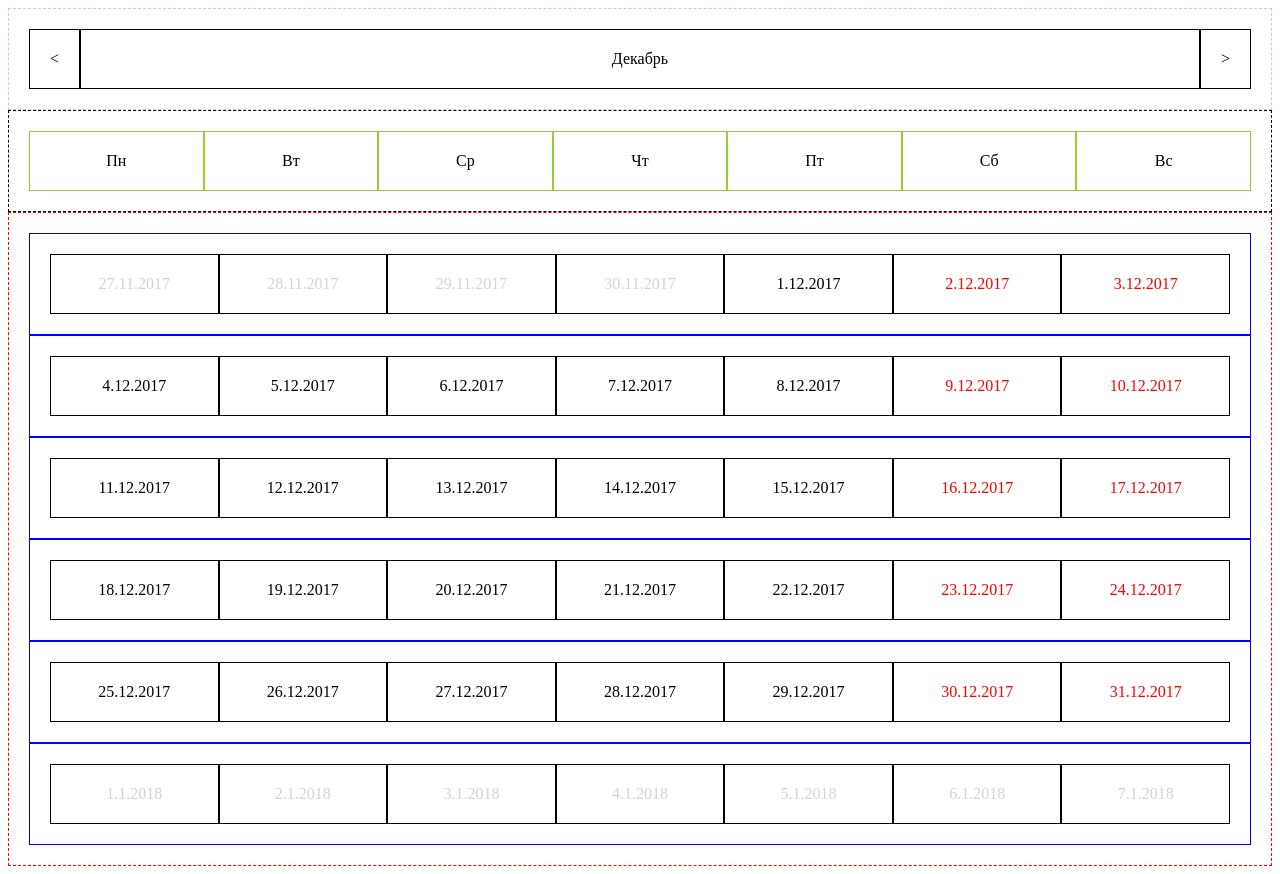
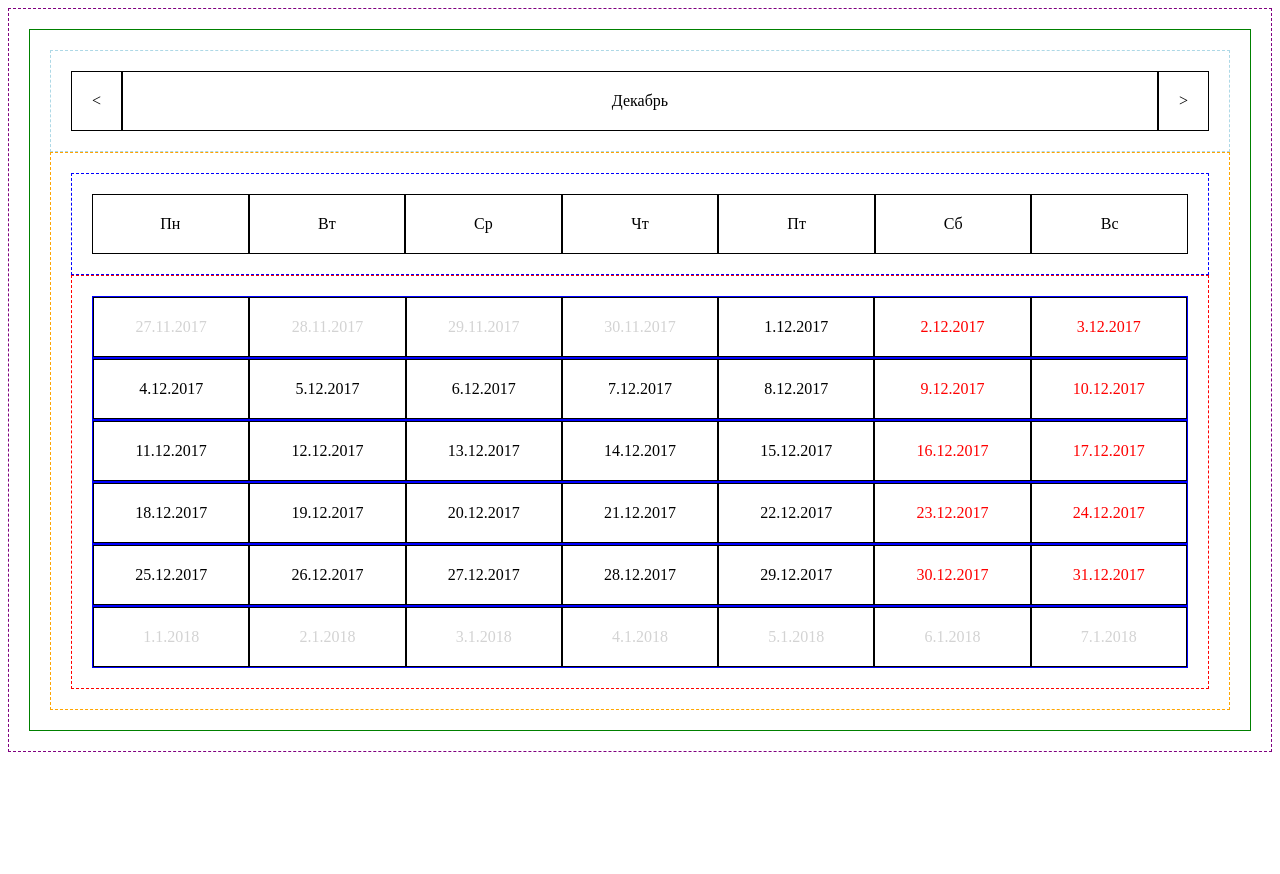
Before and after one commit to liza-rd-brain/Calenadar, a plain HTML site: page clean-part-3/main.html in a window 1280 px wide. After the commit the page ends 800 px from the top, so only its background shows below. Drawn offline with Linux system fonts and the light colour scheme.

Commit message:
1. Все компоненты теперь рисуются динамически. Статический только один компонент container.

```diff
--- a/clean-part-3/components/calendar.js
+++ b/clean-part-3/components/calendar.js
@@ -1,35 +1,25 @@
 function Calendar() { }
-
 let cprt = Calendar.prototype
-cprt.CLASS_NAME = "Calendar"
+cprt.CLASS_NAME = "calendar"
 //объект Date - системно обновляемый!! следовательно systemDate будет автоматически обновляться
 //именно в твоем часовом поясе
 
 // как понять, какие переменные определять внутри render-а?!
+//от startDate или curentDate нужно//можно избавиться?!?!?
 var startDate = new Date()
-//от startDate или curentDate нужно избавиться
 var curentDate = new Date(startDate.getFullYear(), startDate.getMonth(), startDate.getDate())
 
 var daysCount = 7;
 var weekCount = 6;
-var nameMonth = ["Январь", "Февраль", "Март", "Апрель", "Май", "Июнь", "Июль", "Август", "Сентябрь", "Октябрь", "Ноябрь", "Декабрь"]
+//var nameMonth = ["Январь", "Февраль", "Март", "Апрель", "Май", "Июнь", "Июль", "Август", "Сентябрь", "Октябрь", "Ноябрь", "Декабрь"]
 cprt.render = function () {
+    let calendarEl = document.createElement("div")
+    calendarEl.className = this.CLASS_NAME
+    container.appendChild(calendarEl)
 
-    var daysGridEl = new DaysGrid(startDate, weekCount, daysCount).render()
-    console.log(daysGridEl)
-    // грид пока просто элемент придуманный и лежащий в html коде
-    grid.appendChild(daysGridEl)
-
-
-    let leftArrowClick = document.getElementById("leftArrow")
-    leftArrowClick.onclick = previousGrid
-
-    let rightArrowClick = document.getElementById("rightArrow")
-    rightArrowClick.onclick = followingGrid
-
-    //месяц в верхней строчке календаря
-    сurrentMonth.innerHTML = nameMonth[curentDate.getMonth()]
+    let navigatorEl = new Navigator(curentDate, calendarEl).render()
+    let gridEl = new Grid(startDate, weekCount, daysCount, calendarEl).render()
 }
 
 
-window.onload = cprt.render
+cprt = null
--- a/clean-part-3/components/currentMonth.js
+++ b/clean-part-3/components/currentMonth.js
@@ -1 +1,14 @@
-сurrentMonth.innerHTML = nameMonth[curentDate.getMonth()]
+function CurrentMonth(curentDate, navigatorEl) {
+    this.curentDate = curentDate
+    this.navigatorEl = navigatorEl
+}
+cmprt = CurrentMonth.prototype
+cmprt.CLASS_NAME = "currentMonth"
+cmprt.render = function () {
+    let nameMonth = ["Январь", "Февраль", "Март", "Апрель", "Май", "Июнь", "Июль", "Август", "Сентябрь", "Октябрь", "Ноябрь", "Декабрь"]
+    let currentMonthEl = document.createElement("div")
+    currentMonthEl.className = this.CLASS_NAME
+    currentMonthEl.innerHTML = nameMonth[this.curentDate.getMonth()]
+    this.navigatorEl.appendChild(currentMonthEl)
+}
+cmprt = null
--- a/clean-part-3/components/daysGrid.js
+++ b/clean-part-3/components/daysGrid.js
@@ -1,11 +1,11 @@
-function DaysGrid(startDate, weekCount, daysCount) {
+function DaysGrid(startDate, weekCount, daysCount, gridEl) {
     this.startDate = startDate
     this.weekCount = weekCount
     this.daysCount = daysCount
+    this.gridEl = gridEl
 }
 
 let dgprt = DaysGrid.prototype
-
 dgprt.CLASS_NAME = "daysGrid"
 
 dgprt.render = function () {
@@ -15,6 +15,7 @@ dgprt.render = function () {
 
     let daysGridEl = document.createElement("div");
     daysGridEl.className = this.CLASS_NAME
+    this.gridEl.appendChild(daysGridEl)
 
     //потому что пока не знаю как иначе
     //проверка: укороченная ли первая неделя-?!
--- /dev/null
+++ b/clean-part-3/components/daysOfWeek.js
@@ -0,0 +1,21 @@
+//здесь будем рисовать строчку с именами дней недели
+function DaysOfWeek(daysCount, gridEl) {
+    this.daysCount = daysCount
+    this.gridEl = gridEl
+}
+let dowprt = DaysOfWeek.prototype
+dowprt.CLASS_NAME = "daysOfWeek"
+
+dowprt.render = function () {
+    let daysOfWeekEl = document.createElement("div");
+    daysOfWeekEl.className = this.CLASS_NAME
+    this.gridEl.appendChild(daysOfWeekEl)
+    let i
+    for (i = 0; i < daysCount; i++) {
+        let nameOfDayEl = new NameOfDayEl(daysOfWeekEl,i).render()
+
+    }
+
+
+}
+dowprt = null
--- a/clean-part-3/components/daysWeek.js
+++ b/clean-part-3/components/daysWeek.js
@@ -29,7 +29,6 @@ wprt.render = function () {
     let firstDate = this.firstDate
     let variableDate = new Date(this.startDate.getFullYear(), this.startDate.getMonth(), this.startDate.getDate())
     let daysWeekEl = document.createElement("div")
-
     daysWeekEl.className = this.CLASS_NAME
 
     function selectionsDay() {
--- /dev/null
+++ b/clean-part-3/components/grid.js
@@ -0,0 +1,21 @@
+function Grid(startDate, weekCount, daysCount, calendarEl) {
+    this.startDate = startDate
+    this.weekCount = weekCount
+    this.daysCount = daysCount
+    this.calendarEl = calendarEl
+}
+
+let gprt = Grid.prototype
+gprt.CLASS_NAME = "grid"
+
+gprt.render = function () {
+    let gridEl = document.createElement("div")
+    gridEl.className = this.CLASS_NAME
+    this.calendarEl.appendChild(gridEl)
+
+    let daysOfWeekEl = new DaysOfWeek(daysCount, gridEl).render()
+    let daysGridEl = new DaysGrid(startDate, weekCount, daysCount, gridEl).render()
+
+}
+
+gprt = null
--- a/clean-part-3/components/leftArrow.js
+++ b/clean-part-3/components/leftArrow.js
@@ -1,10 +1,16 @@
-function previousGrid() {
+function LeftArrow(navigatorEl) {
+    this.navigatorEl = navigatorEl
+}
 
-        daysGridEl = document.getElementsByClassName("daysGrid")
-        curentDate = new Date(curentDate.getFullYear(), curentDate.getMonth() - 1, curentDate.getDate())
-        //curentDate = new Date(curentDate.getFullYear(), curentDate.getMonth(), curentDate.getDate() - daysCount * weekCount)
+laprt = LeftArrow.prototype
+laprt.CLASS_NAME = "leftArrow"
 
-        daysPreviousGridEl = new DaysGrid(curentDate).render()
-        grid.replaceChild(daysPreviousGridEl, daysGridEl[0])
-        сurrentMonth.innerHTML = nameMonth[curentDate.getMonth()]
-    }
+laprt.render = function () {
+    let leftArrowEl = document.createElement("div")
+    leftArrowEl.className = this.CLASS_NAME
+    leftArrowEl.innerHTML = "<"
+    this.navigatorEl.appendChild(leftArrowEl)
+}
+
+
+laprt = null
--- /dev/null
+++ b/clean-part-3/components/nameOfDay.js
@@ -0,0 +1,18 @@
+function NameOfDayEl(daysOfWeekEl,i) {
+    this.daysOfWeekEl = daysOfWeekEl
+    this.i = i
+}
+
+let nodprt = NameOfDayEl.prototype
+nodprt.CLASS_NAME = "nameOfDay"
+
+nodprt.render = function () {
+
+    let nameOfDays = ["Пн", "Вт", "Ср", "Чт", "Пт", "Сб", "Вс"]
+
+    let nameOfDayEl = document.createElement("div")
+    nameOfDayEl.className = this.CLASS_NAME
+    nameOfDayEl.innerHTML = nameOfDays[this.i]
+    this.daysOfWeekEl.appendChild(nameOfDayEl)
+
+}
--- a/clean-part-3/components/navigator.js
+++ b/clean-part-3/components/navigator.js
@@ -1,27 +1,22 @@
-let leftArrowClick = document.getElementById("leftArrow")
-leftArrowClick.onclick = previousGrid
+function Navigator(curentDate, calendarEl) {
+    this.curentDate = curentDate
+    this.calendarEl = calendarEl
+}
 
-let rightArrowClick = document.getElementById("rightArrow")
-rightArrowClick.onclick = followingGrid
+let nprt = Navigator.prototype
+nprt.CLASS_NAME = "navigator"
 
-/*function previousGrid() {
+nprt.render = function () {
 
-        daysGridEl = document.getElementsByClassName("daysGrid")
-        curentDate = new Date(curentDate.getFullYear(), curentDate.getMonth() - 1, curentDate.getDate())
-        //curentDate = new Date(curentDate.getFullYear(), curentDate.getMonth(), curentDate.getDate() - daysCount * weekCount)
+    let navigatorEl = document.createElement("div")
+    navigatorEl.className = this.CLASS_NAME
+    this.calendarEl.appendChild(navigatorEl)
 
-        daysPreviousGridEl = new DaysGrid(curentDate).render()
-        grid.replaceChild(daysPreviousGridEl, daysGridEl[0])
-        сurrentMonth.innerHTML = nameMonth[curentDate.getMonth()]
-    }
+    let leftArrowEl = new LeftArrow(navigatorEl).render()
+    let currentMonthEl = new CurrentMonth(curentDate, navigatorEl).render()
+    let rightArrowEl = new RightArrow(navigatorEl).render()
 
-    function followingGrid() {
+}
 
-        daysGridEl = document.getElementsByClassName("daysGrid")
-        curentDate = new Date(curentDate.getFullYear(), curentDate.getMonth() + 1, curentDate.getDate())
-        //curentDate = new Date(curentDate.getFullYear(), curentDate.getMonth(), curentDate.getDate() + daysCount * weekCount)
 
-        daysFollowingGridEl = new DaysGrid(curentDate).render()
-        grid.replaceChild(daysFollowingGridEl, daysGridEl[0])
-        сurrentMonth.innerHTML = nameMonth[curentDate.getMonth()]
-    }*/
+nprt = null
--- a/clean-part-3/components/rightArrow.js
+++ b/clean-part-3/components/rightArrow.js
@@ -1,10 +1,16 @@
-function followingGrid() {
+function RightArrow(navigatorEl) {
+    this.navigatorEl = navigatorEl
+}
 
-        daysGridEl = document.getElementsByClassName("daysGrid")
-        curentDate = new Date(curentDate.getFullYear(), curentDate.getMonth() + 1, curentDate.getDate())
-        //curentDate = new Date(curentDate.getFullYear(), curentDate.getMonth(), curentDate.getDate() + daysCount * weekCount)
+raprt = RightArrow.prototype
+raprt.CLASS_NAME = "rightArrow"
 
-        daysFollowingGridEl = new DaysGrid(curentDate).render()
-        grid.replaceChild(daysFollowingGridEl, daysGridEl[0])
-        сurrentMonth.innerHTML = nameMonth[curentDate.getMonth()]
-    }
+raprt.render = function () {
+    let rightArrowEl = document.createElement("div")
+    rightArrowEl.className = this.CLASS_NAME
+    rightArrowEl.innerHTML = ">"
+    this.navigatorEl.appendChild(rightArrowEl)
+}
+
+
+raprt = null
--- a/clean-part-3/main.css
+++ b/clean-part-3/main.css
@@ -1,50 +1,42 @@
-#calendar {
+#container {
+    border: 1px dashed purple;
+    display: flex;
+    flex-direction: column;
+    padding: 20px;
+  }
+
+.calendar {
    border: 1px solid green;
    display: flex;
    flex-direction: column;
    padding: 20px;
  }
-#navigator {
-    border: 1px dashed lightBlue;
+ .grid{
+    border: 1px dashed orange;
     display: flex;
-   flex-direction: row;
+    flex-direction: column;
     justify-content: space-between;
     align-items: stretch;
     padding: 20px;
 }
 
-#leftArrow, #rightArrow{
-   border: 1px solid black;
+.daysOfWeek {
+    border: 1px dashed blue;
     display: flex;
-   flex-direction: column;
-
-
-   padding: 20px;
- }
-
-#сurrentMonth {
-   border: 1px solid black;
-   display: flex;
-   flex-basis: 100%;
-   justify-content: center;
-   padding: 20px;
- }
-
-#daysOfWeek {
-   border: 1px dashed black;
-   display: flex;
-   justify-content: center;
+    justify-content: space-between;
     align-items: center;
     padding: 20px;
     flex-direction: row;
    }
 
-#monday,#tuesday,#wednesday,#thursday,#friday,#saturday,#sunday{
-   border: 1px solid yellowgreen;
+   .nameOfDay{
+    border: 1px solid black;
     display: flex;
+    width: 10em;
     justify-content: center;
-   flex-basis: 100%;
+    align-items: center;
     padding: 20px;
+
    }
 
 
@@ -55,21 +47,12 @@
     padding: 20px;
 }
 
-.emptyDaysBlock{
-    border: 1px solid #FFFFFF;
-    display: flex;
-    /*flex-basis: 100%;*/
-    flex-direction: row;
-    padding: 10px;
-    justify-content: space-around;
-    align-items: center;
-}
 
 .daysWeek {
     border: 1px solid blue;
     display: flex;
     flex-direction: row;
-    padding: 20px;
+    padding: 0px;
     justify-content: space-between;
     align-items: center;
 }
@@ -87,12 +70,64 @@
 .dayAnotherMonth {
    color: lightgrey;
 }
+.currentDay {
+    color: green;
+    font-weight: bold;
+}
 
 .weekendDay {
      color: red;
 }
 
-.currentDay {
-      color: green;
-      font-weight: bold;
+
+
+
+.navigator {
+    border: 1px dashed lightBlue;
+   display: flex;
+   flex-direction: row;
+   justify-content: space-between;
+   align-items: stretch;
+   padding: 20px;
  }
+
+
+
+.leftArrow, .rightArrow{
+   border: 1px solid black;
+   display: flex;
+   flex-direction: column;
+
+
+   padding: 20px;
+ }
+
+.currentMonth {
+   border: 1px solid black;
+   display: flex;
+   flex-basis: 100%;
+   justify-content: center;
+   padding: 20px;
+ }
+
+
+
+#monday,#tuesday,#wednesday,#thursday,#friday,#saturday,#sunday{
+   border: 1px solid yellowgreen;
+   display: flex;
+   justify-content: center;
+   flex-basis: 100%;
+   padding: 20px;
+ }
+
+
+
+.emptyDaysBlock{
+    border: 1px solid #FFFFFF;
+    display: flex;
+    /*flex-basis: 100%;*/
+    flex-direction: row;
+    padding: 10px;
+    justify-content: space-around;
+    align-items: center;
+}
--- a/clean-part-3/main.html
+++ b/clean-part-3/main.html
@@ -1,61 +1,31 @@
 <html>
+
 <head>
+  <meta charset="utf-8">
   <link rel="stylesheet" type="text/css" href="main.css">
   <script type="text/javascript" src="components/calendar.js"></script>
   <script type="text/javascript" src="components/navigator.js"></script>
+  <script type="text/javascript" src="components/currentMonth.js"></script>
+  <script type="text/javascript" src="components/rightArrow.js"></script>
+  <script type="text/javascript" src="components/leftArrow.js"></script>
+
+  <script type="text/javascript" src="components/grid.js"></script>
   <script type="text/javascript" src="components/leftArrow.js"></script>
   <script type="text/javascript" src="components/rightArrow.js"></script>
   <script type="text/javascript" src="components/currentMonth.js"></script>
+  <script type="text/javascript" src="components/daysOfWeek.js"></script>
+  <script type="text/javascript" src="components/nameOfDay.js"></script>
+
+
 
   <script type="text/javascript" src="components/day.js"></script>
   <script type="text/javascript" src="components/daysWeek.js"></script>
   <script type="text/javascript" src="components/daysGrid.js"></script>
   <script type="text/javascript" src="main.js"></script>
 </head>
+
 <body>
-  <div id = "container">
-
-    <div id="navigator">
-      <div id="leftArrow">
-        <!--Это пока взаместо стрелочки, а не лишняя скобка!"!-->
-        < </div>
-          <div id="сurrentMonth">
-
-          </div>
-          <div id="rightArrow">
-            >
-
-          </div>
-      </div>
-
-      <div id="grid">
-        <div id="daysOfWeek">
-          <div id="monday">
-            Пн
-          </div>
-          <!--/div!-->
-
-          <div id="tuesday">
-            Вт
-          </div>
-          <div id="wednesday">
-            Ср
-          </div>
-          <div id="thursday">
-            Чт
-          </div>
-          <div id="friday">
-            Пт
-          </div>
-          <div id="saturday">
-            Сб
-          </div>
-          <div id="sunday">
-            Вс
-          </div>
-        </div>
-      </div>
-
+  <div id="container">
   </div>
 
 </body>
--- a/clean-part-3/main.js
+++ b/clean-part-3/main.js
@@ -1,4 +1,5 @@
 function init() {
-    var calendar = new Calendar().render()
-    container.appendChild(calendar)
+    var calendarEl = new Calendar().render()
+
 }
+window.onload = init
```
Lines whose indentation alone changed are shown as unchanged.
